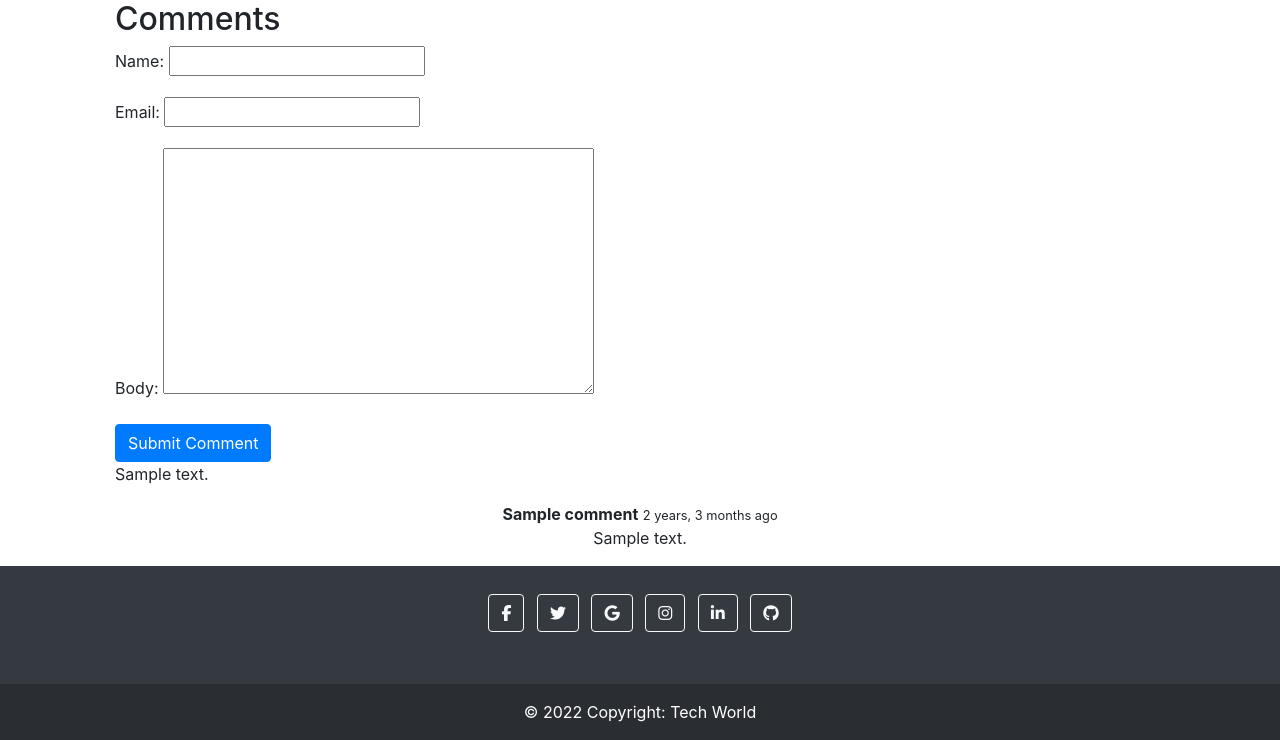
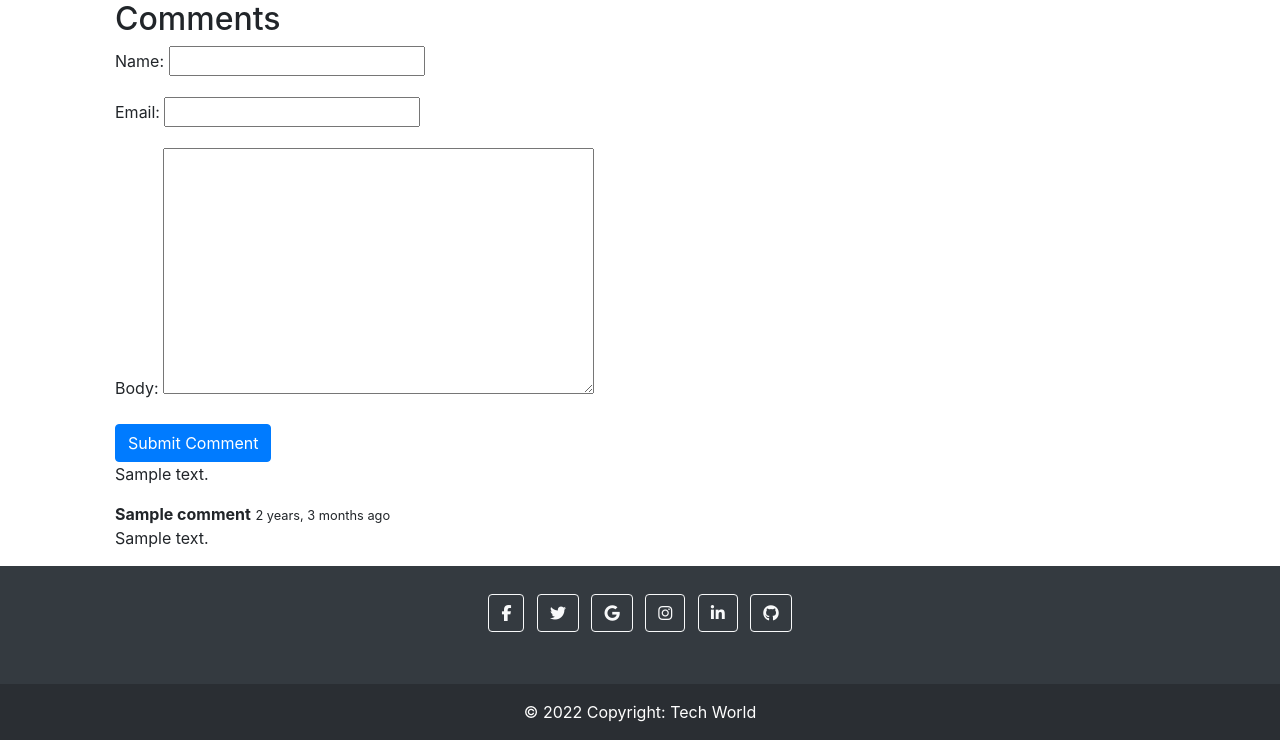
Before and after one commit to TonnyG95/tech-world, a Django app: template blog/templates/blog/detail.html in a window 1280 px wide. Shown: the part 249-989 px from the top of the page. Run offline with Django 3.2, Linux system fonts and the light colour scheme; the template is opened without the code that fills it: values that come from a table or form of the project are taken from there, others are empty; tables that the repository leaves empty hold one stand-in row (values such as "Sample post"); some libraries are stand-ins or nearby versions.

Commit message:
added comments functionality

```diff
--- a/blog/templates/blog/detail.html
+++ b/blog/templates/blog/detail.html
@@ -30,14 +30,11 @@
 
 
         {% for comment in post.comments.all %}
-        <article class="container text-center">
-            <div class="container">
-                <strong>{{ comment.name }}</strong> <small> {{ comment.created_at|timesince }} ago</small> <br>
-
+        <article class="media box">
+            <div class="media-content">
+                <strong>{{ comment.name }}</strong> <small>{{ comment.created_at|timesince }} ago</small><br>
+                {{ comment.body }}
             </div>
-
-            <p class="container"> {{ comment.body }}</p>
-
         </article>
         {% endfor %}
 
--- a/blog/views.py
+++ b/blog/views.py
@@ -7,7 +7,7 @@ def detail(request, slug):
     post = get_object_or_404(Post, slug=slug)
 
     if request.method == 'POST':
-        form = CommentForm()
+        form = CommentForm(request.POST)
 
         if form.is_valid():
             comment = form.save(commit=False)
@@ -18,5 +18,4 @@ def detail(request, slug):
     else:
         form = CommentForm()
 
-
-    return render(request, 'blog/detail.html', {'post': post, 'form': form } )
+    return render(request, 'blog/detail.html', {'post': post, 'form': form})
```
